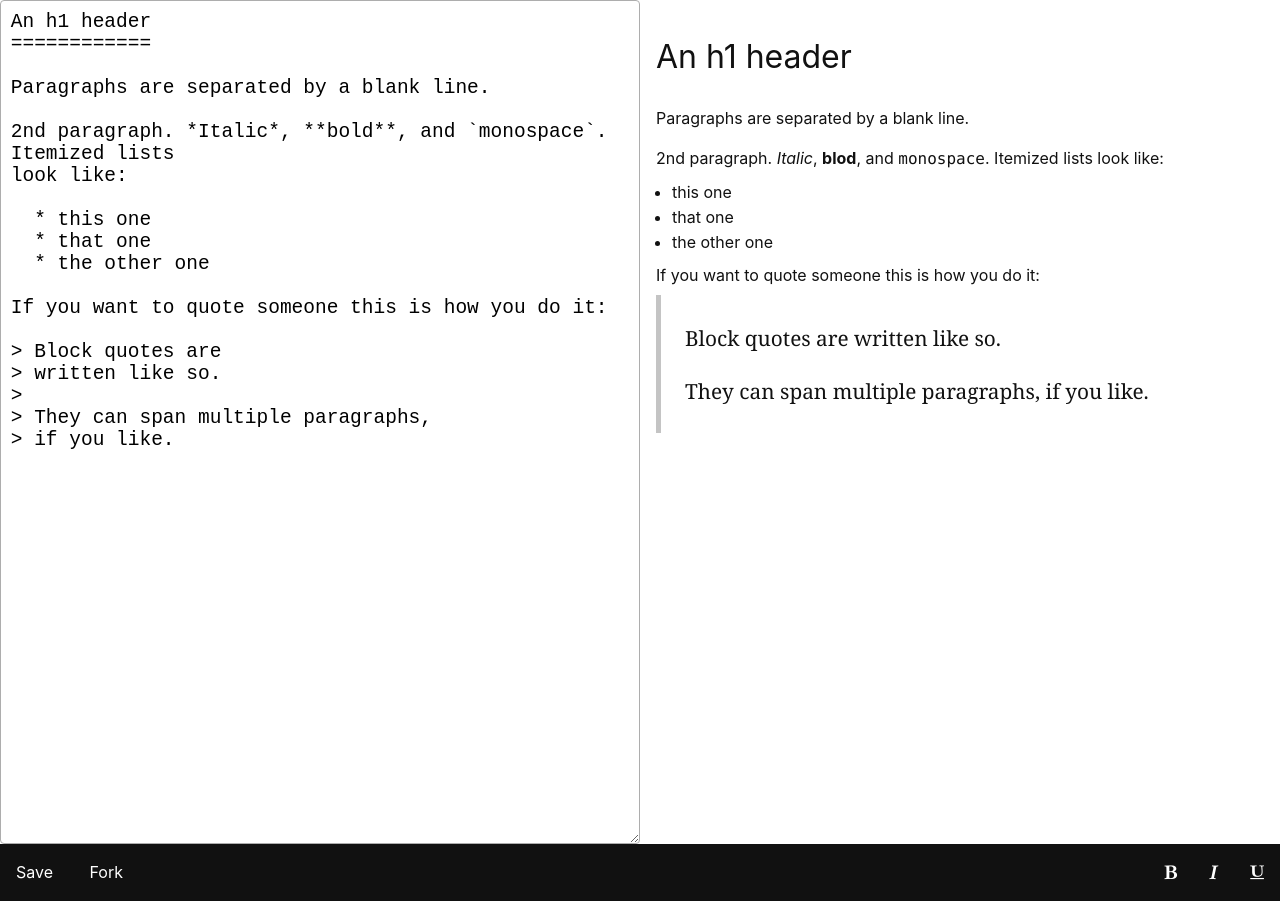
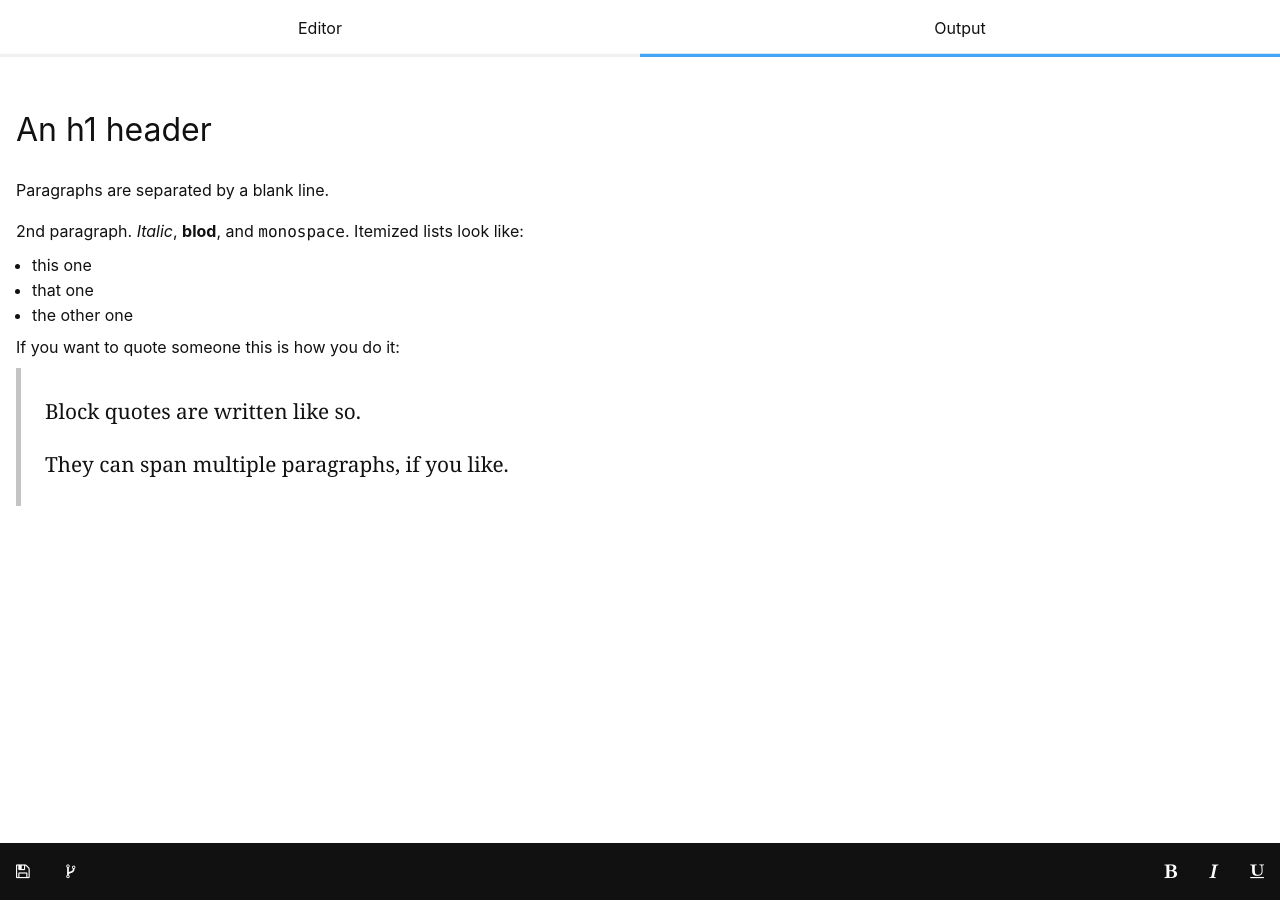
Before and after one commit to eddie/blazecss.github.io, a Jekyll site: the page built from templates/editor.html, in a window 1280 px wide. Built offline with Jekyll 4.4.1, drawn with Linux system fonts in a browser that asks for light colours; nearby versions of some CDN libraries.

Commit message:
Better editor template with tabs

```diff
--- a/templates/editor.html
+++ b/templates/editor.html
@@ -3,24 +3,32 @@ layout: template
 title: Editor Template
 ---
 <style>
-	.c-editor {
+	.o-editor__panel {
 		position: absolute;
-		top: 0;
+		top: 56px;
 		right: 0;
-		bottom: 0;
+		bottom: 56px; /* height of nav bar */
 		left: 0;
 	}
 
-	.c-editor__panel {
-		height: calc(100% - 56px);
+	.o-editor__toolbar {
+		position: absolute;
+		bottom: 0;
 	}
 
-	textarea.c-editor__input {
+	.c-editor {
 		font-family: monospace;
+		border: 0;
 	}
 </style>
-<main class="o-grid o-grid--wrap o-grid--medium-full c-editor">
-	<textarea class="c-field c-field--large o-grid__cell o-grid__cell--width-50 o-editor__panel c-editor__input">
+<main class="o-editor">
+	<div class="c-tabs c-tabs--primary a-tabs">
+		<div class="c-tabs__headings">
+			<div class="c-tab-heading c-tab-heading--active">Editor</div>
+			<div class="c-tab-heading">Output</div>
+		</div>
+		<div class="c-tabs__tab c-tabs__tab--active">
+	<textarea class="c-field c-field--large o-editor__panel c-editor">
 An h1 header
 ============
 
@@ -41,7 +49,8 @@ If you want to quote someone this is how you do it:
 > They can span multiple paragraphs,
 > if you like.
 	</textarea>
-	<div class="o-grid__cell o-grid__cell--width-50 c-editor__panel">
+		</div>
+		<div class="c-tabs__tab">
 			<h1 class="c-heading c-heading--large">An h1 header</h1>
 			<p class="c-paragraph">
 				Paragraphs are separated by a blank line.
@@ -67,13 +76,22 @@ If you want to quote someone this is how you do it:
 				</div>
 			</blockquote>
 		</div>
-	<div class="o-grid__cell o-grid__cell--width-100 o-grid__cell--no-gutter">
-		<nav class="c-nav c-nav--inline">
-			<span class="c-nav__item">Save</span>
-			<span class="c-nav__item">Fork</span>
+	</div>
+	<nav class="c-nav c-nav--inline o-editor__toolbar">
+		<span class="c-nav__item"><i class="fa fa-save"></i></span>
+		<span class="c-nav__item"><i class="fa fa-code-fork"></i></span>
 		<span class="c-nav__item c-nav__item--right"><i class="fa fa-underline"></i></span>
 		<span class="c-nav__item c-nav__item--right"><i class="fa fa-italic"></i></span>
 		<span class="c-nav__item c-nav__item--right"><i class="fa fa-bold"></i></span>
 	</nav>
-	</div>
 </main>
+<script>
+	setInterval(function() {
+		for (var i = 0, heading; heading = document.querySelectorAll('.c-tab-heading')[i]; i++) {
+			heading.classList.toggle('c-tab-heading--active')
+		}
+		for (var i = 0, tab; tab = document.querySelectorAll('.c-tabs__tab')[i]; i++) {
+			tab.classList.toggle('c-tabs__tab--active')
+		}
+	}, 3000)
+</script>
```
Lines whose indentation alone changed are shown as unchanged.
